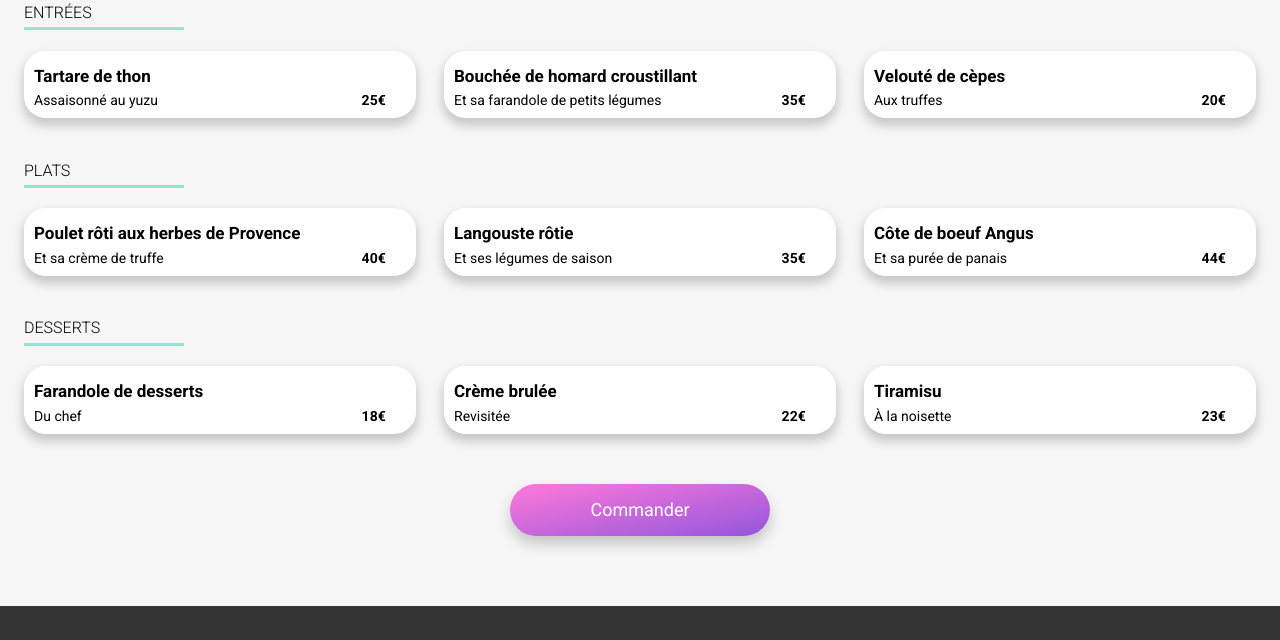
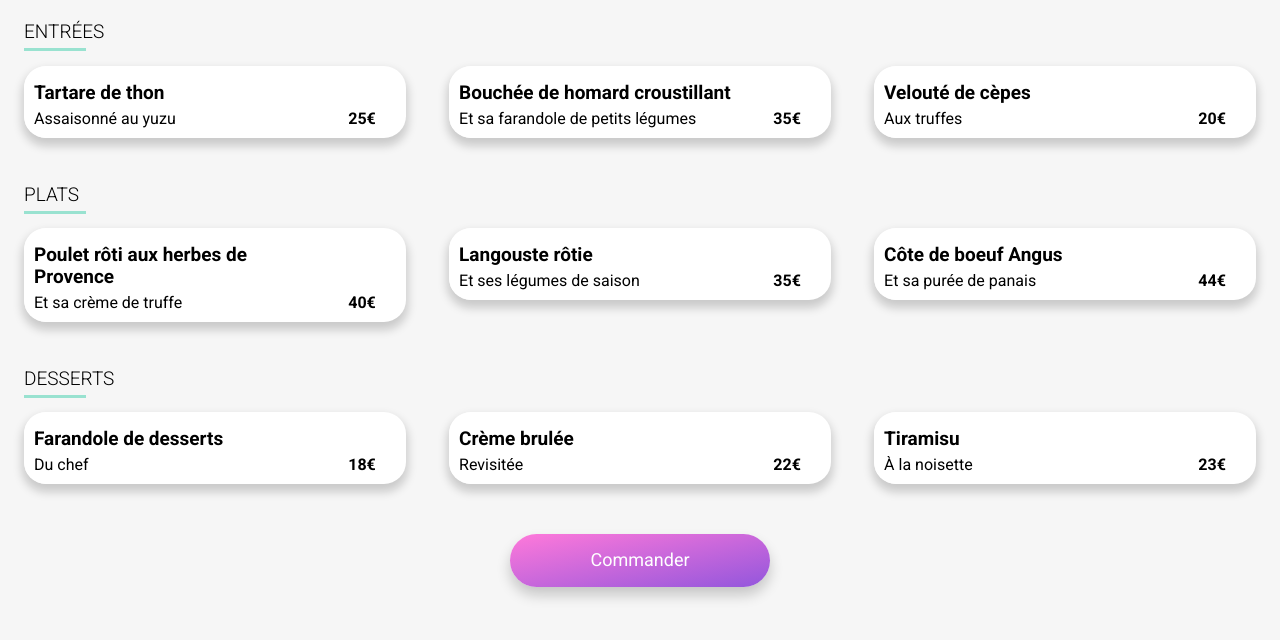
Before and after one commit to JohanPeraldi/OC_DAJR_3_042022, a website: page menu-ds.html in a window 1280 px wide. Shown: the part 392-1032 px from the top of the page. Drawn offline with Linux system fonts and the light colour scheme; a web font is replaced by a local one.

Commit message:
Increase menu pages font sizes on tablets & desktops

```diff
--- a/sass/components/_links.scss
+++ b/sass/components/_links.scss
@@ -40,6 +40,13 @@
  MEDIA QUERIES
  */
 
+/* TABLETS */
+@media screen and (min-width: 768px) {
+  .link {
+    font-size: 19px;
+  }
+}
+
 /* DESKTOP */
 @media screen and (min-width: 992px) {
   .link {
--- a/sass/pages/_menu.scss
+++ b/sass/pages/_menu.scss
@@ -171,20 +171,58 @@
 
 /* TABLETS */
 @media screen and (min-width: 768px) {
-  .menu__course-card {
-    flex: 0 1 48%;
+  .menu {
+    &__title {
+      font-size: 32px;
+    }
 
-    &-wrapper {
-      flex-flow: row wrap;
-      justify-content: space-between;
-      gap: 28px;
+    &__course {
+      &-card {
+        flex: 0 1 48%;
+
+        &-wrapper {
+          flex-flow: row wrap;
+          justify-content: space-between;
+          gap: 28px;
+        }
+      }
+
+      &-title {
+        &-wrapper {
+          right: 93%;
+
+          & > h2 {
+            font-size: 19px;
+          }
+        }
+
+        & h3 {
+          font-size: 19px;
+        }
+      }
+
+      &-description {
+        & span {
+          font-size: 16px;
+        }
+      }
     }
   }
 }
 
 /* DESKTOP */
 @media screen and (min-width: 992px) {
-  .menu__course-card {
-    flex: 1 1 31%;
+  .menu {
+    &__course {
+      &-card {
+        flex: 0 1 31%;
+      }
+
+      &-title {
+        &-wrapper {
+          right: 95%;
+        }
+      }
+    }
   }
 }
```
Also changed, not shown: public/css/styles.css, sass/main.css, 2 other files.
